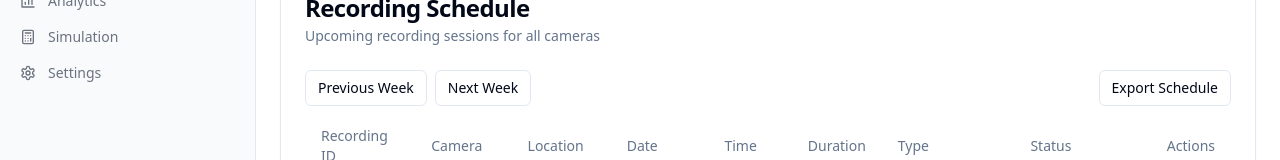
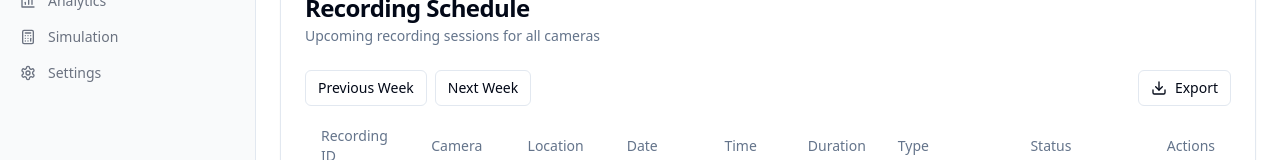
Before and after one commit to dzodze00/googleplanning, a Next.js app: page /dashboard/schedule in a window 1280 px wide. Shown: the part 269-429 px from the top of the page. Built offline with nearby package versions, Linux system fonts and the light colour scheme.

Commit message:
Update recording-schedule.tsx

```diff
--- a/components/recording-schedule.tsx
+++ b/components/recording-schedule.tsx
@@ -1,6 +1,7 @@
 import { Table, TableBody, TableCell, TableHead, TableHeader, TableRow } from "@/components/ui/table"
 import { Badge } from "@/components/ui/badge"
 import { Button } from "@/components/ui/button"
+import { ExportButton } from "@/components/export-button"
 
 export function RecordingSchedule() {
   const scheduleData = [
@@ -67,9 +68,7 @@ export function RecordingSchedule() {
             Next Week
           </Button>
         </div>
-        <Button variant="outline" size="sm">
-          Export Schedule
-        </Button>
+        <ExportButton data={scheduleData} filename="recording-schedule.csv" />
       </div>
 
       <Table>
```
